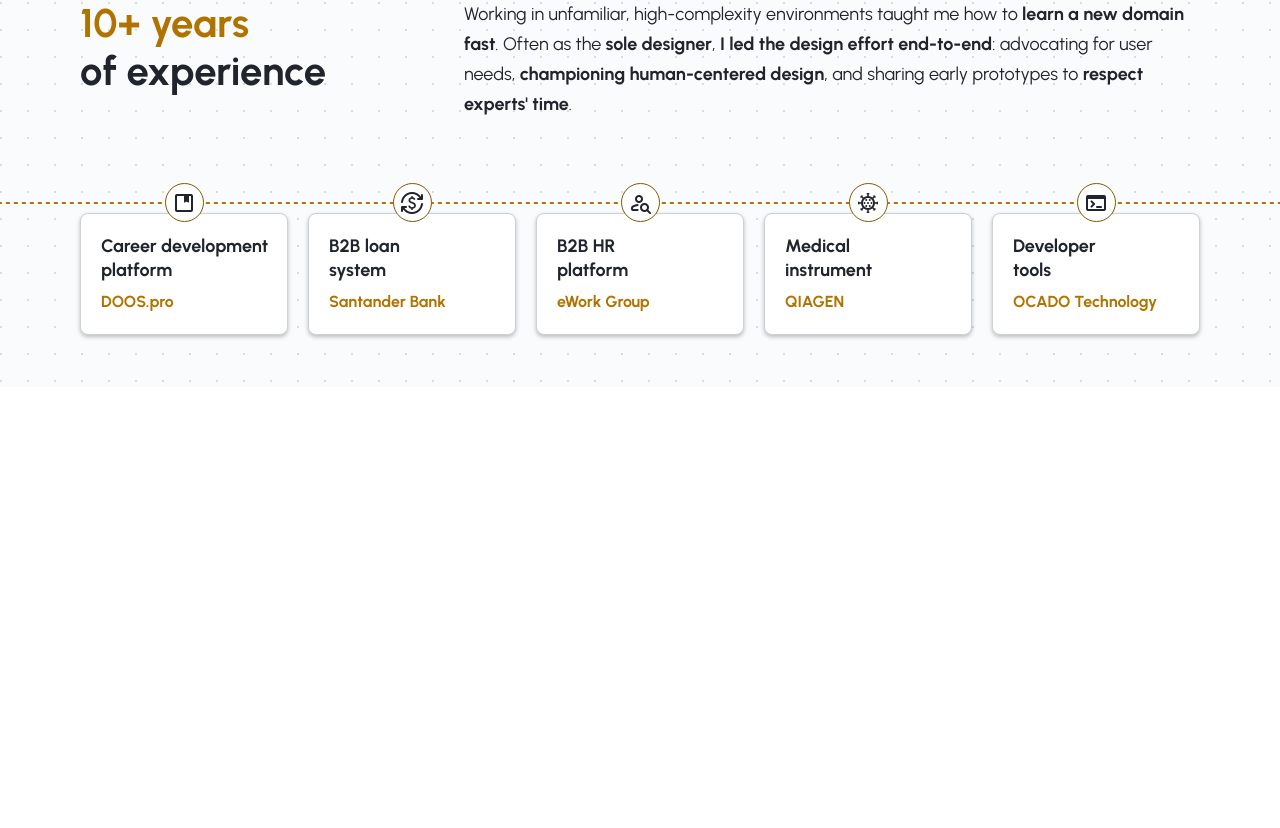
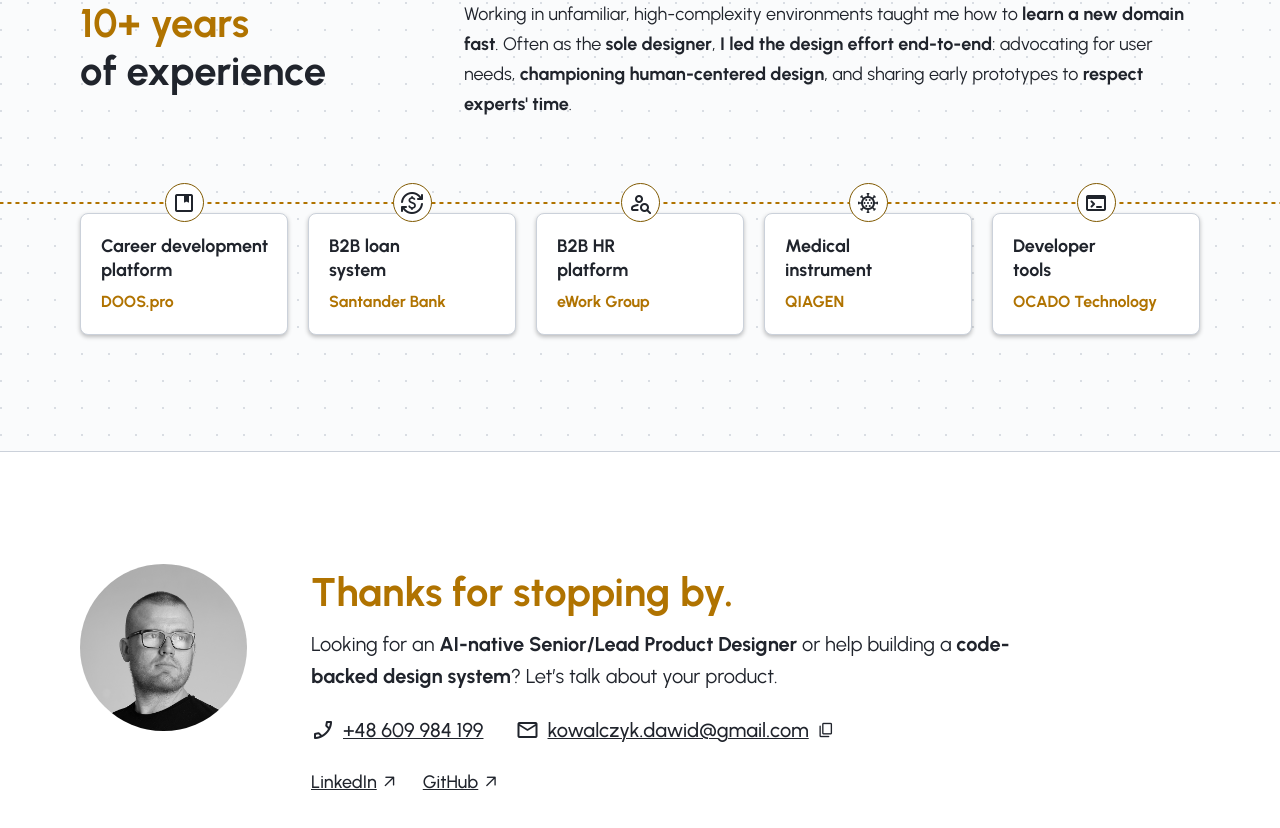
Before and after one commit to Detriz-dev/personal-website, a React (Vite) app in the folder frontend/: page / in a window 1280 px wide. Shown: the part 1834-2662 px from the top of the page. Before the commit the page ends 2221 px from the top, so only its background shows below. Built offline with nearby package versions, Linux system fonts and the light colour scheme.

Commit message:
FooterSection componenet

```diff
--- /dev/null
+++ b/frontend/src/components/FooterSection/FooterSection.module.css
@@ -0,0 +1,190 @@
+/* Values from Figma (Personal Site / Footer, light 67:46418, dark 67:46399).
+   Full-width band (card surface) with a 1px subtle top border (as in Card/TimeLine); content in the 1120px column.
+   Desktop: 167px round portrait left, text 64px to its right.
+   Below 768px: portrait stacked above the text. */
+
+.footer {
+    width: 100%;
+    border-top: 1px solid var(--footer-border);
+    background-color: var(--footer-bg);
+    color: var(--footer-text);
+    font-family: var(--font-family-primary);
+    letter-spacing: var(--font-letter-spacing-default);
+}
+
+.inner {
+    display: flex;
+    flex-direction: column;
+    gap: 32px;
+    max-width: 1120px;
+    margin: 0 auto;
+    padding: 64px 16px 80px;
+}
+
+/* Image crop as in Figma: 210×174 image offset inside a 167px circle */
+.portrait {
+    position: relative;
+    flex-shrink: 0;
+    width: 167px;
+    height: 167px;
+    overflow: hidden;
+    border-radius: 50%;
+}
+
+.portrait img {
+    position: absolute;
+    top: -6.6px;
+    left: -25.74px;
+    width: 210.324px;
+    height: 173.618px;
+    max-width: none;
+    object-fit: cover;
+}
+
+.headline {
+    margin: 0;
+    color: var(--footer-accent);
+    font-size: var(--font-size-40);
+    font-weight: var(--font-weight-700);
+    line-height: var(--font-line-height-48);
+}
+
+.subheadline {
+    max-width: 736px;
+    margin: 12px 0 0;
+    font-size: var(--font-size-20);
+    font-weight: var(--font-weight-400);
+    line-height: var(--font-line-height-32);
+}
+
+.subheadline strong {
+    font-weight: var(--font-weight-700);
+}
+
+.contacts,
+.socials {
+    display: flex;
+    flex-wrap: wrap;
+    margin: 0;
+    padding: 0;
+    list-style: none;
+}
+
+.contacts {
+    column-gap: 32px;
+    margin-top: 16px;
+}
+
+.socials {
+    gap: 24px;
+    margin-top: 8px;
+}
+
+.contact,
+.social {
+    display: inline-flex;
+    align-items: center;
+    color: inherit;
+    text-decoration: none;
+}
+
+/* Underline the text only, not the icons */
+.label {
+    text-decoration: underline;
+    text-decoration-thickness: from-font;
+    text-underline-position: from-font;
+}
+
+.contact {
+    gap: 8px;
+    padding: 8px 0;
+    font-size: var(--font-size-20);
+    font-weight: var(--font-weight-500);
+    line-height: var(--font-line-height-28);
+    overflow-wrap: anywhere;
+}
+
+.contactIcon {
+    flex-shrink: 0;
+    font-size: 24px;
+    line-height: 24px;
+    text-decoration: none;
+    font-variation-settings: "FILL" 0, "GRAD" 0;
+}
+
+.social {
+    gap: 4px;
+    padding: 10px 0;
+    font-size: var(--font-size-18);
+    font-weight: var(--font-weight-500);
+    line-height: var(--font-line-height-24);
+}
+
+.socialIcon {
+    font-size: 18px;
+    line-height: 18px;
+    font-variation-settings: "FILL" 0, "GRAD" 0;
+}
+
+/* Email: copies to the clipboard instead of opening a mail client */
+.copy {
+    margin: 0;
+    border: 0;
+    background: none;
+    font-family: inherit;
+    letter-spacing: inherit;
+    text-align: left;
+    cursor: pointer;
+}
+
+.copyIcon {
+    flex-shrink: 0;
+    font-size: 18px;
+    line-height: 18px;
+    text-decoration: none;
+    font-variation-settings: "FILL" 0, "GRAD" 0;
+}
+
+.visuallyHidden {
+    position: absolute;
+    width: 1px;
+    height: 1px;
+    overflow: hidden;
+    clip-path: inset(50%);
+    white-space: nowrap;
+}
+
+.contact:hover,
+.social:hover {
+    color: var(--footer-accent);
+}
+
+@media (min-width: 768px) {
+    .inner {
+        flex-direction: row;
+        align-items: flex-start;
+        gap: 64px;
+        padding: 112px 16px 120px;
+    }
+
+    /* Headline cap aligns with the portrait top as in Figma */
+    .content {
+        margin-top: 4px;
+    }
+}
+
+/* Themes */
+
+.light {
+    --footer-bg: var(--light-surface-cards);
+    --footer-border: var(--light-border-subtle);
+    --footer-text: var(--light-text-primary);
+    --footer-accent: #b07300; /* Figma value; no matching token (same as SectionHeader) */
+}
+
+.dark {
+    --footer-bg: var(--dark-surface-cards);
+    --footer-border: var(--dark-border-subtle);
+    --footer-text: var(--dark-text-primary);
+    --footer-accent: var(--light-accent-fill);
+}
--- /dev/null
+++ b/frontend/src/components/FooterSection/FooterSection.tsx
@@ -0,0 +1,98 @@
+import { useEffect, useState } from "react";
+import portrait from "../../assets/footer/portrait.png";
+import styles from "./FooterSection.module.css";
+import type { FooterSectionProps } from "./FooterSection.types.ts";
+
+// Copy from docs/site-copy.md — Footer / Contact
+const PHONE = "+48 609 984 199";
+const EMAIL = "kowalczyk.dawid@gmail.com";
+
+const FooterSection = ({ theme = "light", linkedinHref, githubHref, className, ...footerProps }: FooterSectionProps) => {
+    const classes = [styles.footer, styles[theme], className].filter(Boolean).join(" ");
+    const [copied, setCopied] = useState(false);
+
+    // Reset the "copied" checkmark after a moment
+    useEffect(() => {
+        if (!copied) return;
+        const timeout = setTimeout(() => setCopied(false), 2000);
+        return () => clearTimeout(timeout);
+    }, [copied]);
+
+    const copyEmail = async () => {
+        try {
+            await navigator.clipboard.writeText(EMAIL);
+            setCopied(true);
+        } catch {
+            // Clipboard unavailable (e.g. insecure context); the address stays visible to copy manually
+        }
+    };
+
+    return (
+        <footer {...footerProps} className={classes}>
+            <div className={styles.inner}>
+                <div className={styles.portrait}>
+                    <img src={portrait} width={210} height={174} alt="Dawid Kowalczyk" />
+                </div>
+
+                <div className={styles.content}>
+                    <h2 className={styles.headline}>Thanks for stopping by.</h2>
+                    <p className={styles.subheadline}>
+                        Looking for an <strong>AI-native Senior/Lead Product Designer</strong> or help building a{" "}
+                        <strong>code-backed design system</strong>? Let’s talk about your product.
+                    </p>
+
+                    <ul className={styles.contacts}>
+                        <li>
+                            <a className={styles.contact} href={`tel:${PHONE.replace(/\s/g, "")}`}>
+                                <span className={`material-symbols-rounded ${styles.contactIcon}`} aria-hidden="true">
+                                    phone_enabled
+                                </span>
+                                <span className={styles.label}>{PHONE}</span>
+                            </a>
+                        </li>
+                        <li>
+                            <button
+                                type="button"
+                                className={`${styles.contact} ${styles.copy}`}
+                                onClick={copyEmail}
+                                aria-label={`Copy email address ${EMAIL}`}
+                            >
+                                <span className={`material-symbols-rounded ${styles.contactIcon}`} aria-hidden="true">
+                                    mail
+                                </span>
+                                <span className={styles.label}>{EMAIL}</span>
+                                <span className={`material-symbols-rounded ${styles.copyIcon}`} aria-hidden="true">
+                                    {copied ? "check" : "content_copy"}
+                                </span>
+                            </button>
+                            <span className={styles.visuallyHidden} role="status">
+                                {copied ? "Email address copied" : ""}
+                            </span>
+                        </li>
+                    </ul>
+
+                    <ul className={styles.socials}>
+                        <li>
+                            <a className={styles.social} href={linkedinHref} target="_blank" rel="noreferrer">
+                                <span className={styles.label}>LinkedIn</span>
+                                <span className={`material-symbols-rounded ${styles.socialIcon}`} aria-hidden="true">
+                                    arrow_outward
+                                </span>
+                            </a>
+                        </li>
+                        <li>
+                            <a className={styles.social} href={githubHref} target="_blank" rel="noreferrer">
+                                <span className={styles.label}>GitHub</span>
+                                <span className={`material-symbols-rounded ${styles.socialIcon}`} aria-hidden="true">
+                                    arrow_outward
+                                </span>
+                            </a>
+                        </li>
+                    </ul>
+                </div>
+            </div>
+        </footer>
+    );
+};
+
+export default FooterSection;
--- /dev/null
+++ b/frontend/src/components/FooterSection/FooterSection.types.ts
@@ -0,0 +1,14 @@
+import type { HTMLAttributes } from "react";
+
+export type FooterSectionTheme = "light" | "dark";
+
+/**
+ * Figma "Footer" (Personal Site, 67:46437 — light 67:46418 / dark 67:46399).
+ * Portrait, closing headline, contact details and social links.
+ * Copy is fixed (docs/site-copy.md — Footer / Contact); theme and profile URLs are configurable.
+ */
+export type FooterSectionProps = Omit<HTMLAttributes<HTMLElement>, "children"> & {
+    theme?: FooterSectionTheme;
+    linkedinHref: string;
+    githubHref: string;
+};
--- a/frontend/src/pages/LandingPage/LandingPage.module.css
+++ b/frontend/src/pages/LandingPage/LandingPage.module.css
@@ -36,3 +36,8 @@
 .experience {
     margin-top: 64px;
 }
+
+/* Space between Experience and the footer */
+.footer {
+    margin-top: 64px;
+}
--- a/frontend/src/pages/LandingPage/LandingPage.tsx
+++ b/frontend/src/pages/LandingPage/LandingPage.tsx
@@ -4,6 +4,7 @@ import TopNav from "../../components/TopNav/TopNav.tsx";
 import HeroSection from "../../components/HeroSection/HeroSection.tsx";
 import SkillSection from "../../components/SkillSection/SkillSection.tsx";
 import ExperienceSection from "../../components/ExperienceSection/ExperienceSection.tsx";
+import FooterSection from "../../components/FooterSection/FooterSection.tsx";
 import type { TopNavLink, TopNavTheme } from "../../components/TopNav/TopNav.types.ts";
 
 // Labels from docs/site-copy.md; icons from Figma (TopNav, node 42:29568)
@@ -36,6 +37,14 @@ const LandingPage = () => {
         <SkillSection id="skills" theme={theme} />
 
         <ExperienceSection id="experience" className={style.experience} theme={theme} />
+
+        <FooterSection
+            id="contact"
+            className={style.footer}
+            theme={theme}
+            linkedinHref="#" // TODO: LinkedIn profile URL
+            githubHref="#" // TODO: GitHub profile URL
+        />
     </div>)}
 
 export default LandingPage;
```
Also changed, not shown: frontend/src/assets/footer/portrait.png (added).
